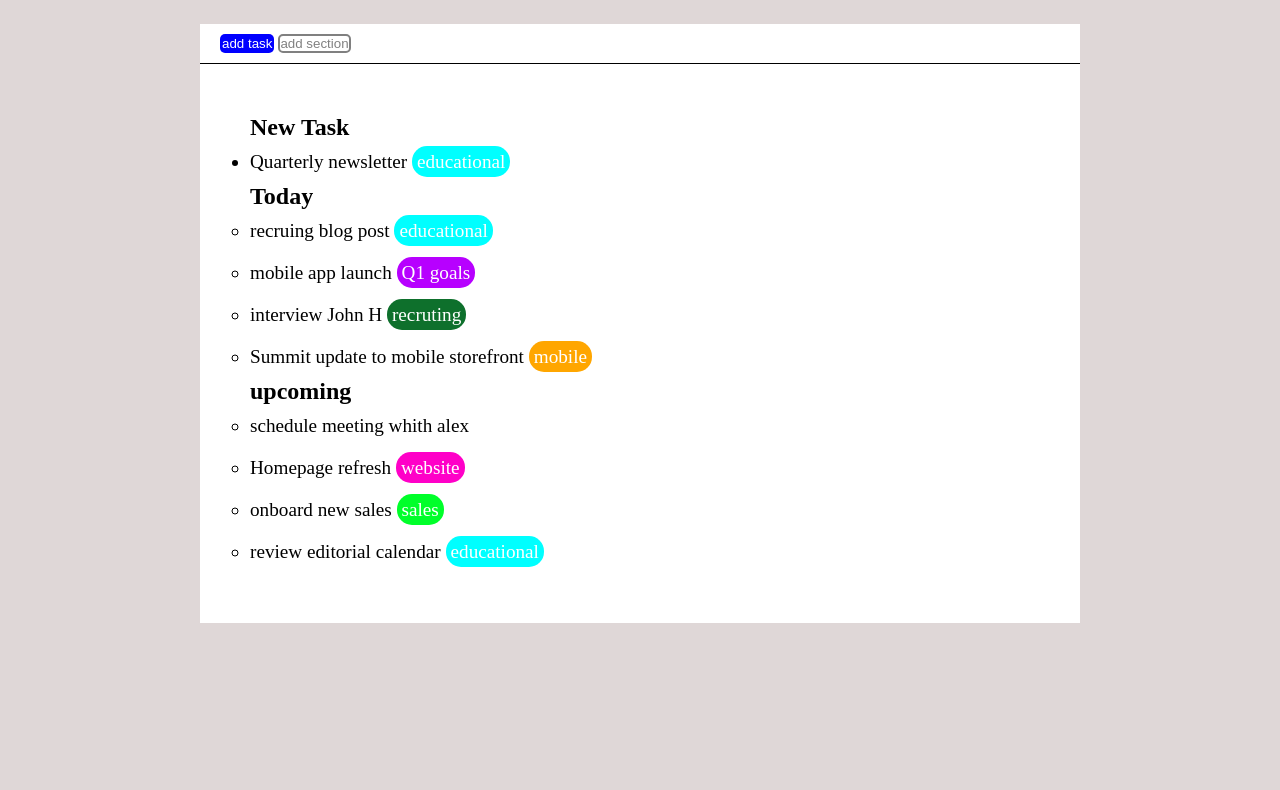
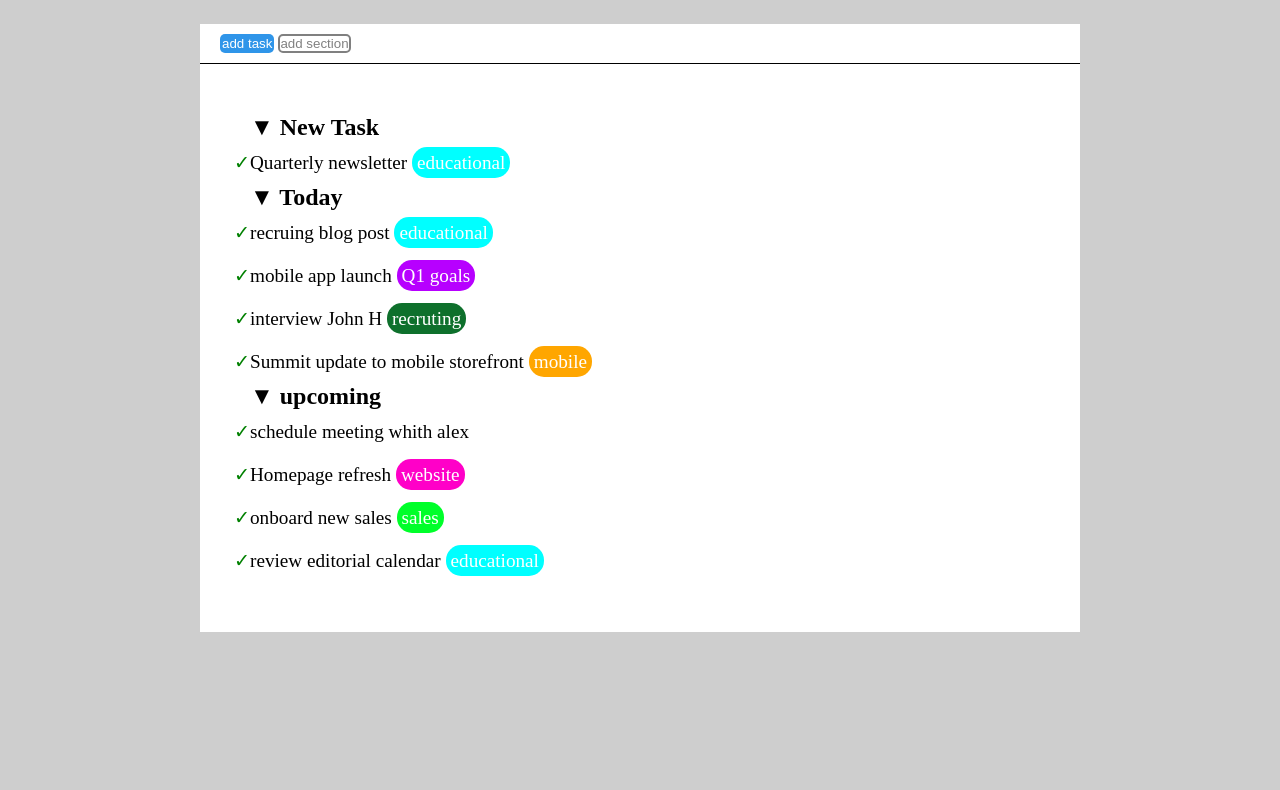
Before and after one commit to MatteoGunetto/html-css-toboolist, a plain HTML site: page index.html in a window 1280 px wide. Shown: the part 66-856 px from the top of the page. Drawn offline with Linux system fonts and the light colour scheme.

Commit message:
migliorato

```diff
--- a/css/style.css
+++ b/css/style.css
@@ -19,7 +19,7 @@ img{background-color: rgb(255, 255, 255);
 }
 /* regole main */
 #sfondo-corpo{
-    background-color: rgb(223, 215, 215);
+    background-color: rgb(206, 206, 206);
     padding: 30px 200px;
 }
 
@@ -38,7 +38,7 @@ img{background-color: rgb(255, 255, 255);
 }
 
 #add-task {
-    background-color: blue;
+    background-color: rgb(47, 149, 233);
     color: white;
     border-top-right-radius: 5px;
     border-top-left-radius: 5px;
@@ -94,4 +94,9 @@ li{
     padding-top: 10px;
     padding-bottom: 10px;
     font-size: larger;
+    ;
 }
+ul li::marker {
+    content: "\2713";
+border-radius: 50%;
+color: green;}
--- a/index.html
+++ b/index.html
@@ -26,7 +26,7 @@
                 <!-- new task -->
                 <section id="elenco">
 
-                        <h2>New Task</h2>
+                        <h2>&#9660; New Task</h2>
                         <ul>
                             <li>
                         Quarterly newsletter <span class="evidenziati" class="educational">educational</span>
@@ -34,7 +34,7 @@
 
                     <!-- quotidiane -->
                     <section>
-                        <h2>Today</h2>
+                        <h2>&#9660; Today</h2>
                             <ul>
                                 <li> recruing blog post <span class="evidenziati" class="evidenziati">educational</span></li>
                                 <li>mobile app launch <span class="evidenziati" id="q1-goals">Q1 goals</span></li>
@@ -45,7 +45,7 @@
 
                     <!-- upcoming -->
                     <section>
-                        <h2>upcoming</h2>
+                        <h2>&#9660; upcoming</h2>
                     <ul>
                         <li> schedule meeting whith alex </li>
                         <li> Homepage refresh <span class="evidenziati" id="website">website</span></li>
```
